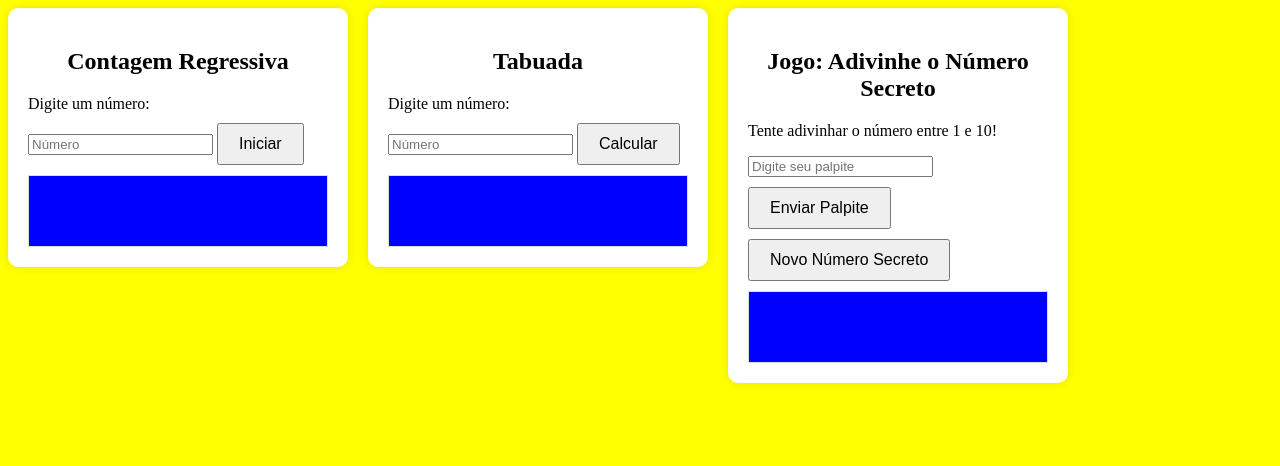
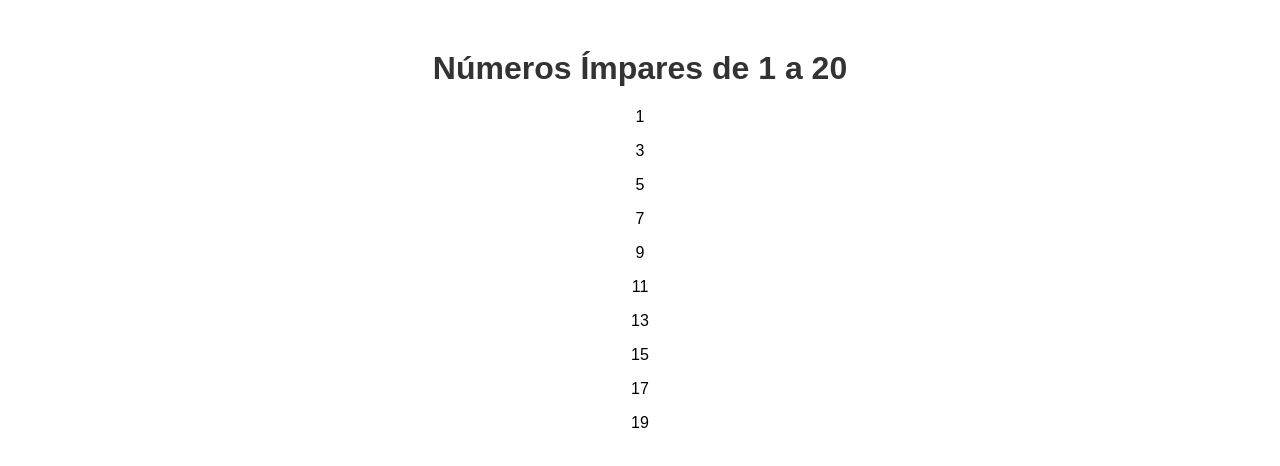
Before and after one commit to gabyy29zinhaa/Tarefa-da-gabylinda, a plain HTML site: page index.html in a window 1280 px wide. Drawn offline with Linux system fonts and the light colour scheme.

Commit message:
Update index.html

```diff
--- a/index.html
+++ b/index.html
@@ -1,120 +1,38 @@
 <!DOCTYPE html>
-<html lang="pt-BR">
+<html lang="pt">
 <head>
     <meta charset="UTF-8">
     <meta name="viewport" content="width=device-width, initial-scale=1.0">
-    <title>Primeira parcial</title>
+    <title>Números Ímpares</title>
     <style>
         body {
-            background-color: yellow;
-            display: flex;
-            align-items: flex-start;
-            height: 100px;
-            gap: 20px;
+            font-family: Arial, sans-serif;
+            text-align: center;
+            margin-top: 50px;
         }
-        .container {
-            background-color: white;
-            padding: 20px;
-            border-radius: 10px;
-            box-shadow: 0 0 10px rgba(0, 0, 0, 0.1);
-            width: 300px;
-        }
-        h2 {
-            text-align: center;
-        }
-        button {
-            margin-top: 10px;
-            padding: 10px 20px;
-            font-size: 16px;
-            cursor: pointer;
-        }
-        .result {
-            margin-top: 10px;
-            padding: 10px;
-            background-color: blue;
-            border: 1px solid #ddd;
-            min-height: 50px;
+        h1 {
+            color: #333;
         }
     </style>
 </head>
 <body>
 
-
-    <div class="container">
-        <h2>Contagem Regressiva</h2>
-        <label for="contagemInput">Digite um número:</label>
-        <input type="number" id="contagemInput" placeholder="Número">
-        <button onclick="contagemRegressiva()">Iniciar</button>
-        <div class="result" id="resultadoContagem"></div>
-    </div>
-
-
-    <div class="container">
-        <h2>Tabuada</h2>
-        <label for="numeroTabuada">Digite um número:</label>
-        <input type="number" id="numeroTabuada" placeholder="Número">
-        <button onclick="calcularTabuada()">Calcular</button>
-        <div class="result" id="resultadoTabuada"></div>
-    </div>
-
-
-    <div class="container">
-        <h2>Jogo: Adivinhe o Número Secreto</h2>
-        <p>Tente adivinhar o número entre 1 e 10!</p>
-        <input type="number" id="numeroSecreto" placeholder="Digite seu palpite">
-        <button onclick="adivinharNumero()">Enviar Palpite</button>
-        <button onclick="novoNumeroSecreto()">Novo Número Secreto</button>
-        <div class="result" id="resultadoJogo"></div>
-    </div>
+    <h1>Números Ímpares de 1 a 20</h1>
+    <div id="resultado"></div>
 
     <script>
-        // Contagem Regressiva
-        function contagemRegressiva() {
-            var numero = document.getElementById('contagemInput').value;
-            let resultado = '';
-            if (numero === '') {
-                resultado = 'Por favor, insira um númerozinho';
-            } else {
-                for (let i = numero; i >= 0; i--) {
-                    resultado += i + '<br>';
-                }
-                resultado += 'Fim da contagem regressiva.';
+        // Seleciona a div onde os números serão exibidos
+        const resultadoDiv = document.getElementById("resultado");
+
+        // Loop que percorre os números de 1 a 20
+        for (let i = 1; i <= 20; i++) {
+            // Verifica se o número é ímpar
+            if (i % 2 !== 0) {
+                // Cria um elemento de parágrafo para cada número ímpar
+                const p = document.createElement("p");
+                p.textContent = i;
+                resultadoDiv.appendChild(p);
             }
-            document.getElementById('resultadoContagem').innerHTML = resultado;
-        }
-
-        // Tabuada
-        function calcularTabuada() {
-            var numero = document.getElementById('numeroTabuada').value;
-            let resultado = '';
-            if (numero === '') {
-                resultado = 'Por favor, insira um númerozinho.';
-            } else {
-                for (let i = 1; i <= 10; i++) {
-                    resultado += `${numero} x ${i} = ${numero * i}<br>`;
-                }
-                resultado += 'Fim da tabuada.';
-            }
-            document.getElementById('resultadoTabuada').innerHTML = resultado;
-        }
-
-        // Jogo: Adivinhe o Número Secreto
-        let numeroSecreto = Math.floor(Math.random() * 10) + 1;
-
-        function adivinharNumero() {
-            var palpite = document.getElementById('numeroSecreto').value;
-            let resultado = '';
-            if (palpite == numeroSecreto) {
-                resultado = 'Parabéns! Você acertou o número secreto!';
-            } else {
-                resultado = 'Errou! Tente novamente.';
-            }
-            document.getElementById('resultadoJogo').innerHTML = resultado;
-        }
-
-        function novoNumeroSecreto() {
-            numeroSecreto = Math.floor(Math.random() * 10) + 1;
-            document.getElementById('resultadoJogo').innerHTML = 'Novo número secreto gerado!';
         }
     </script>
 
```
